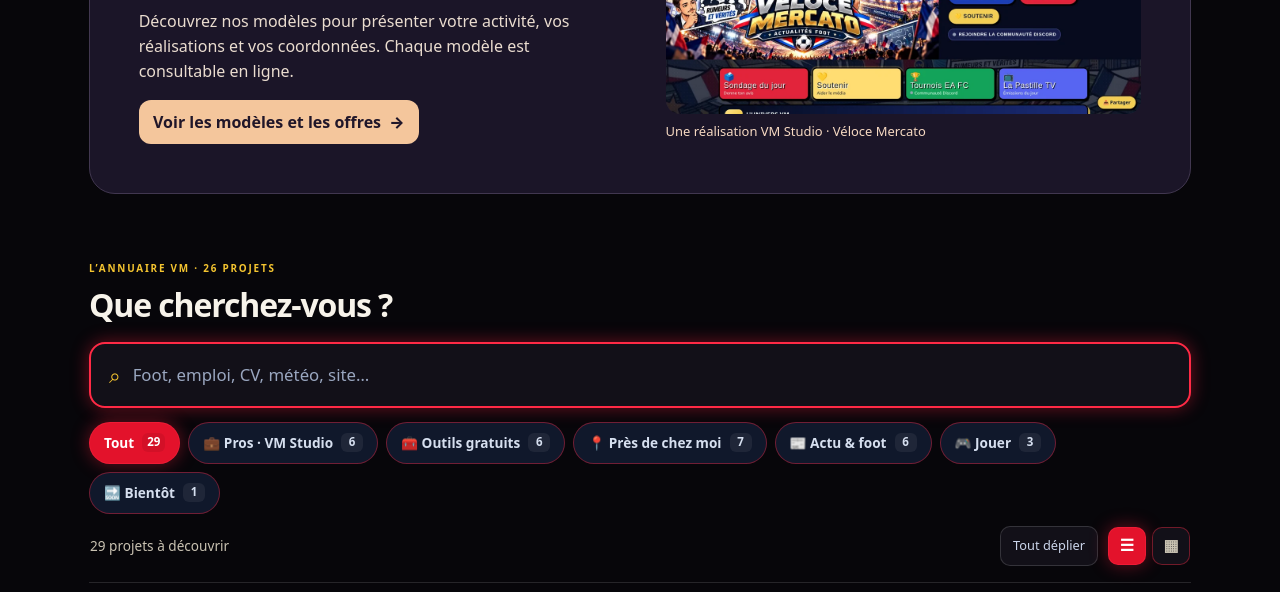
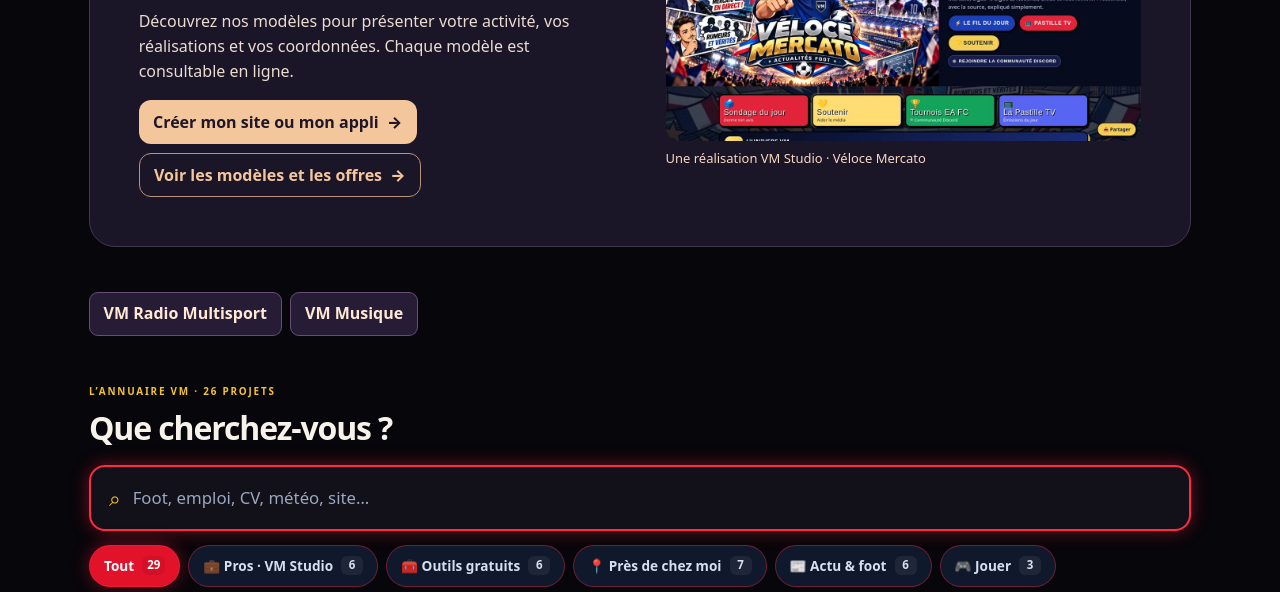
Before and after one commit to Velocemercato/vmunivers, a plain HTML site: page index.html in a window 1280 px wide. Shown: the part 4107-4699 px from the top of the page. Drawn offline with nearby package versions, Linux system fonts and the light colour scheme; a web font is replaced by a local one.

Commit message:
Rendre accessibles VM Studio, VM Radio et VM Musique

```diff
--- a/index.html
+++ b/index.html
@@ -102,6 +102,13 @@
 .vm-projet-vedette img{width:100%;height:auto;display:block;border-radius:14px;background:#282036}
 .vm-projet-vedette figcaption{margin:.45rem 0 0;color:#f6d9c2;font-size:.81rem}
 @media(max-width:680px){.vm-projet-vedette{grid-template-columns:1fr;border-radius:19px}}
+</style>
+<style>
+.vm-vedette-actions,.vm-audio-links{display:flex;flex-wrap:wrap;gap:.55rem}
+.vm-projet-vedette .vm-vedette-actions a:nth-child(2){background:transparent;color:#f4c69c;border:1px solid #ba927e}
+.vm-audio-links{max-width:1190px;margin:0 auto 1.15rem}
+.vm-audio-links a{display:inline-flex;align-items:center;min-height:44px;padding:0 .85rem;border-radius:9px;border:1px solid #674d74;background:#271c35;color:#ffe9d5;text-decoration:none;font-weight:750}
+.vm-audio-links a:hover{text-decoration:underline}
 </style>
 </head>
 <body class="portal-simple">
@@ -263,13 +270,14 @@
     <p class="eyebrow">VM STUDIO</p>
     <h2 id="vm-projet-vedette-titre">Votre activité mérite son propre site</h2>
     <p>Découvrez nos modèles pour présenter votre activité, vos réalisations et vos coordonnées. Chaque modèle est consultable en ligne.</p>
-    <a href="/professionnels/" aria-label="Voir les modèles de sites et les offres de VM Studio">Voir les modèles et les offres&nbsp; →</a>
+    <div class="vm-vedette-actions"><a href="https://velocemercato.fr/creer/">Créer mon site ou mon appli&nbsp; →</a><a href="/professionnels/" aria-label="Voir les modèles de sites et les offres de VM Studio">Voir les modèles et les offres&nbsp; →</a></div>
   </div>
   <figure>
     <img src="/assets/pro/veloce-apercu.webp" alt="Aperçu du bureau interactif de Véloce Mercato" width="1200" height="750" loading="lazy" decoding="async">
     <figcaption>Une réalisation VM Studio · Véloce Mercato</figcaption>
   </figure>
 </section>
+<nav class="vm-audio-links" aria-label="Écouter VM"><a href="https://velocemercato.fr/vm-radio/">VM Radio Multisport</a><a href="https://velocemercato.fr/vm-musique/">VM Musique</a></nav>
 <section class="directory-tools" id="projets" aria-labelledby="t-annuaire">
 <div class="directory-heading"><p class="eyebrow">L’ANNUAIRE VM · 26 PROJETS</p><h2 id="t-annuaire">Que cherchez-vous ?</h2></div>
 <label class="srch"><span aria-hidden="true">⌕</span><span class="sr-only">Rechercher un projet VM</span><input id="q" type="search" enterkeyhint="search" placeholder="Foot, emploi, CV, météo, site…" autocomplete="off"></label>
```
